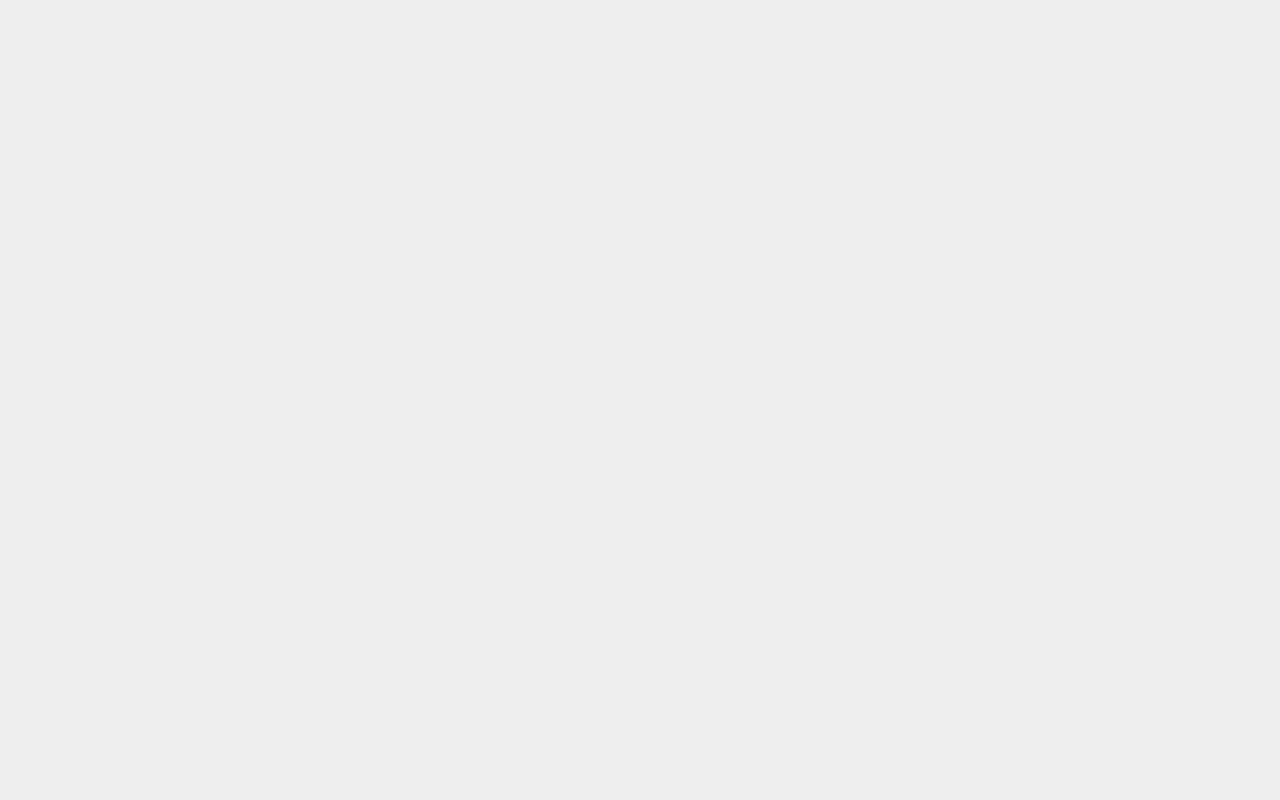
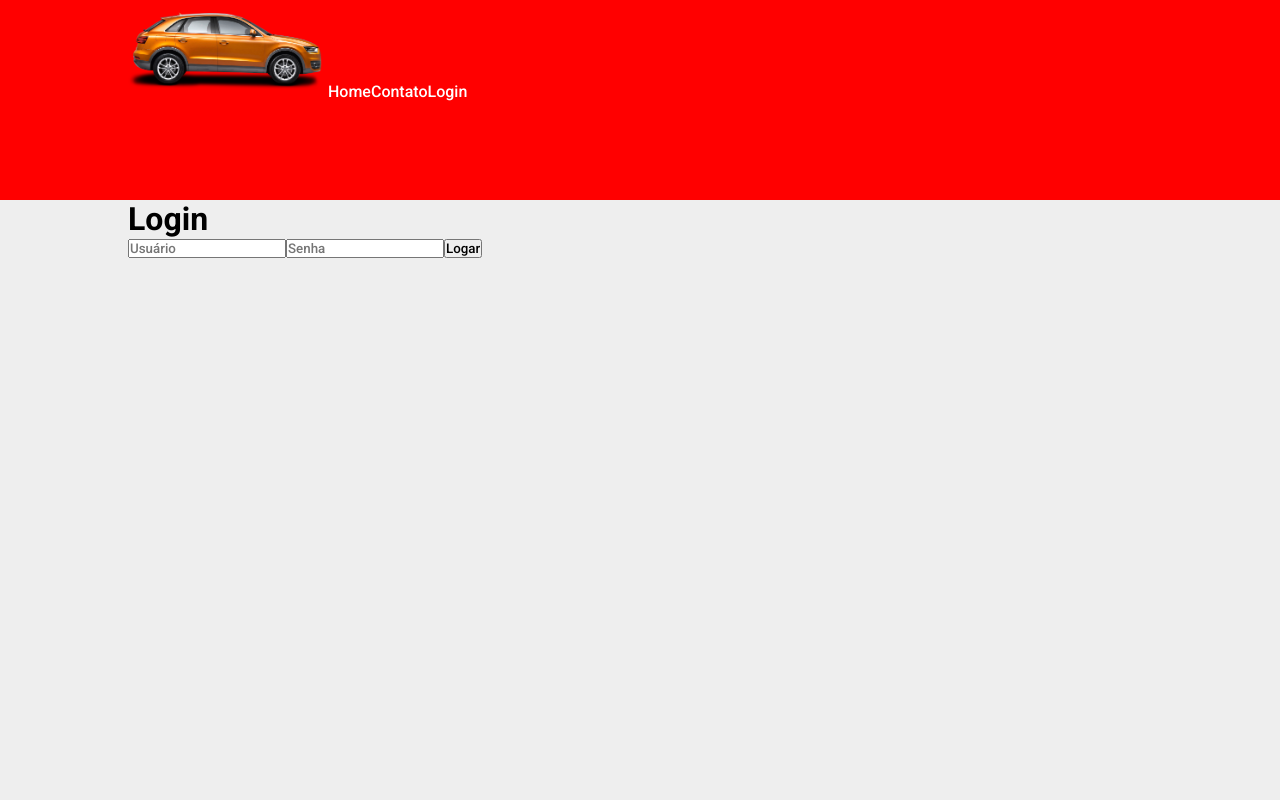
Before and after one commit to yuricavalini/icarros-react, a React app: page /login in a window 1280 px wide. Before the commit this address had no page. Shown: the top 800 px of the page. Built offline with nearby package versions, Linux system fonts and the light colour scheme.

Commit message:
adiciona rota provada

```diff
--- a/package.json
+++ b/package.json
@@ -48,6 +48,7 @@
   },
   "dependencies": {
     "axios": "^0.27.2",
+    "jwt-decode": "^3.1.2",
     "lottie-react-web": "^2.2.2",
     "react": "^18.1.0",
     "react-dom": "^18.1.0",
--- a/src/components/Nav/index.js
+++ b/src/components/Nav/index.js
@@ -12,6 +12,7 @@ const Nav = () => {
         <img src={Card} alt="" width={200} height={'auto'} />
         <Link to="/">Home</Link>
         <Link to="/contato">Contato</Link>
+        <Link to="/login">Login</Link>
       </div>
     </NavContent>
   );
--- /dev/null
+++ b/src/pages/Dash/index.js
@@ -0,0 +1,14 @@
+import React from 'react';
+import { Link } from 'react-router-dom';
+
+const Dash = () => {
+  console.warn('this is dash');
+  return (
+    <>
+      <h1>Painel</h1>
+      <Link to="/">Clique aqui para retornar para a home.</Link>
+    </>
+  );
+};
+
+export default Dash;
--- /dev/null
+++ b/src/pages/Erro/index.js
@@ -0,0 +1,11 @@
+import React from 'react';
+
+const Err = () => {
+  return (
+    <div>
+      <h1>Página não encontrada</h1>
+    </div>
+  );
+};
+
+export default Err;
--- /dev/null
+++ b/src/pages/Login/index.js
@@ -0,0 +1,61 @@
+import React, { useState } from 'react';
+import { toast } from 'react-toastify';
+import { useNavigate } from 'react-router-dom';
+
+import Nav from '@/components/Nav';
+import Footer from '@/components/Footer';
+
+import { authAPI } from '@/service/api';
+
+import { Container } from './style';
+
+const Login = () => {
+  const [data, setData] = useState();
+  // email@tester21122222.com
+  // test@test.com
+  // 123456
+  const navigate = useNavigate();
+
+  const submitLogin = (e) => {
+    e.preventDefault();
+    console.log(data);
+    authAPI
+      .post('session', data)
+      .then((res) => {
+        console.warn(res);
+        const { token } = res.data;
+        localStorage.setItem('@IcarrosToken', token);
+
+        console.warn(token);
+        toast('Login realizado com sucesso.', {
+          type: 'success',
+          onClose: () => {
+            navigate('/dash');
+          },
+        });
+      })
+      .catch(() => {
+        toast('Ooops, algo deu errado.', {
+          type: 'error',
+        });
+      })
+      .finally(() => {});
+  };
+
+  return (
+    <>
+      <Nav />
+      <Container>
+        <h1>Login</h1>
+        <form onSubmit={submitLogin}>
+          <input type="text" placeholder="Usuário" onChange={(e) => setData({ ...data, email: e.target.value })} />
+          <input type="password" placeholder="Senha" onChange={(e) => setData({ ...data, password: e.target.value })} />
+          <input type="submit" value="Logar" />
+        </form>
+      </Container>
+      <Footer />
+    </>
+  );
+};
+
+export default Login;
--- /dev/null
+++ b/src/pages/Login/style.js
@@ -0,0 +1,7 @@
+import styled from 'styled-components';
+
+export const Container = styled.div`
+  max-width: 80%;
+  margin: 0 auto;
+  height: 100vh;
+`;
--- /dev/null
+++ b/src/private.routes.js
@@ -0,0 +1,23 @@
+import React from 'react';
+import { Route, Routes, Navigate } from 'react-router-dom';
+import jwt_decode from 'jwt-decode';
+
+const PrivateRoute = ({ children, path: Path, ...rest }) => {
+  const isLoggedIn = localStorage.getItem('@IcarrosToken');
+  const isSectionActive = () => {
+    if (isLoggedIn === null) {
+      return false;
+    } else {
+      const tokenPayload = jwt_decode(isLoggedIn);
+      const expSeconds = tokenPayload.exp;
+      const timeNow = Date.now() / 1000;
+
+      return timeNow > expSeconds ? false : true;
+    }
+  };
+
+  return isSectionActive() ? children : <Navigate replace to="/" />;
+  // return <Routes {...rest} render={() => (isSectionActive() ? <Element {...props} /> : <Navigate replace to="/" />)} />;
+};
+
+export default PrivateRoute;
--- a/src/routes.js
+++ b/src/routes.js
@@ -1,15 +1,30 @@
 import React from 'react';
 import { BrowserRouter, Routes, Route } from 'react-router-dom';
+import PrivateRoute from './private.routes';
 
 import Home from '@/pages/Home';
 import Contact from '@/pages/Contact';
+import Login from '@/pages/Login';
+import Err from '@/pages/Erro';
+import Dash from '@/pages/Dash';
 
 const Router = () => {
   return (
     <BrowserRouter>
       <Routes>
+        <Route path="*" element={<Err />} />
+
         <Route path="/" element={<Home />} />
         <Route path="/contato" element={<Contact />} />
+        <Route path="/login" element={<Login />} />
+        <Route
+          path="/dash"
+          element={
+            <PrivateRoute>
+              <Dash />
+            </PrivateRoute>
+          }
+        />
       </Routes>
     </BrowserRouter>
   );
--- a/src/service/api.js
+++ b/src/service/api.js
@@ -5,3 +5,7 @@ const baseURL = 'https://webhook.site/ce4f51ca-5e4f-4472-b362-7512572e0ff1';
 export const api = axios.create({
   baseURL: baseURL,
 });
+
+export const authAPI = axios.create({
+  baseURL: 'https://sistemadeagendamentogama.herokuapp.com/',
+});
```
Also changed, not shown: src/pages/Dash/style.js (added), src/pages/Erro/style.js (added), 1 other file (tests, documents, lock files or other folders).
